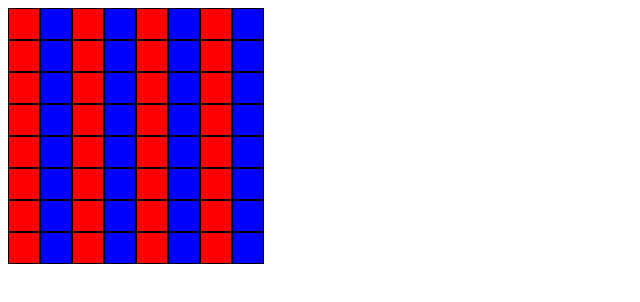
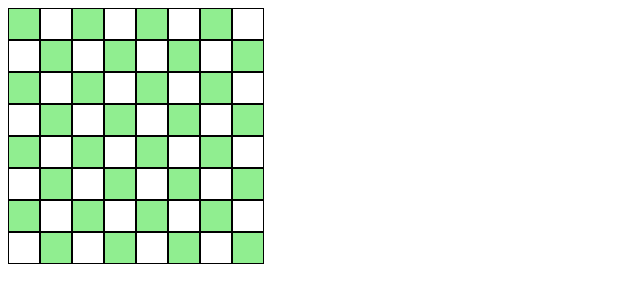
Before and after one commit to JoeByrne22/chessJS, a plain HTML site: page index.html in a window 1280 px wide. Shown: the whole page, without its empty margins (0-640 px from the left). Drawn offline with Linux system fonts and the light colour scheme.

Commit message:
board orginatisation

```diff
--- a/index.html
+++ b/index.html
@@ -11,77 +11,77 @@
     <body>
 
         <div class="board">
-            <div></div>
-            <div></div>
-            <div></div>
-            <div></div>
-            <div></div>
-            <div></div>
-            <div></div>
-            <div></div>
+            <div id="A8" class="light"></div>
+            <div id="B8" class="dark"></div>
+            <div id="C8" class="light"></div>
+            <div id="D8" class="dark"></div>
+            <div id="E8" class="light"></div>
+            <div id="F8" class="dark"></div>
+            <div id="G8" class="light"></div>
+            <div id="H8" class="dark"></div>
 
-            <div></div>
-            <div></div>
-            <div></div>
-            <div></div>
-            <div></div>
-            <div></div>
-            <div></div>
-            <div></div>
+            <div id="A7" class="dark"></div>
+            <div id="B7" class="light"></div>
+            <div id="C7" class="dark"></div>
+            <div id="D7" class="light"></div>
+            <div id="E7" class="dark"></div>
+            <div id="F7" class="light"></div>
+            <div id="G7" class="dark"></div>
+            <div id="H7" class="light"></div>
 
-            <div></div>
-            <div></div>
-            <div></div>
-            <div></div>
-            <div></div>
-            <div></div>
-            <div></div>
-            <div></div>
+            <div id="A6" class="light"></div>
+            <div id="B6" class="dark"></div>
+            <div id="C6" class="light"></div>
+            <div id="D6" class="dark"></div>
+            <div id="E6" class="light"></div>
+            <div id="F6" class="dark"></div>
+            <div id="G6" class="light"></div>
+            <div id="H6" class="dark"></div>
 
-            <div></div>
-            <div></div>
-            <div></div>
-            <div></div>
-            <div></div>
-            <div></div>
-            <div></div>
-            <div></div>
+            <div id="A5" class="dark"></div>
+            <div id="B5" class="light"></div>
+            <div id="C5" class="dark"></div>
+            <div id="D5" class="light"></div>
+            <div id="E5" class="dark"></div>
+            <div id="F5" class="light"></div>
+            <div id="G5" class="dark"></div>
+            <div id="H5" class="light"></div>
 
-            <div></div>
-            <div></div>
-            <div></div>
-            <div></div>
-            <div></div>
-            <div></div>
-            <div></div>
-            <div></div>
+            <div id="A4" class="light"></div>
+            <div id="B4" class="dark"></div>
+            <div id="C4" class="light"></div>
+            <div id="D4" class="dark"></div>
+            <div id="E4" class="light"></div>
+            <div id="F4" class="dark"></div>
+            <div id="G4" class="light"></div>
+            <div id="H4" class="dark"></div>
 
-            <div></div>
-            <div></div>
-            <div></div>
-            <div></div>
-            <div></div>
-            <div></div>
-            <div></div>
-            <div></div>
+            <div id="A3" class="dark"></div>
+            <div id="B3" class="light"></div>
+            <div id="C3" class="dark"></div>
+            <div id="D3" class="light"></div>
+            <div id="E3" class="dark"></div>
+            <div id="F3" class="light"></div>
+            <div id="G3" class="dark"></div>
+            <div id="H3" class="light"></div>
 
-            <div></div>
-            <div></div>
-            <div></div>
-            <div></div>
-            <div></div>
-            <div></div>
-            <div></div>
-            <div></div>
+            <div id="A2" class="light"></div>
+            <div id="B2" class="dark"></div>
+            <div id="C2" class="light"></div>
+            <div id="D2" class="dark"></div>
+            <div id="E2" class="light"></div>
+            <div id="F2" class="dark"></div>
+            <div id="G2" class="light"></div>
+            <div id="H2" class="dark"></div>
 
-            <div></div>
-            <div></div>
-            <div></div>
-            <div></div>
-            <div></div>
-            <div></div>
-            <div></div>
-            <div></div>
+            <div id="A1" class="dark"></div>
+            <div id="B1" class="light"></div>
+            <div id="C1" class="dark"></div>
+            <div id="D1" class="light"></div>
+            <div id="E1" class="dark"></div>
+            <div id="F1" class="light"></div>
+            <div id="G1" class="dark"></div>
+            <div id="H1" class="light"></div>
         </div>
 
         <script src="./script.js" async defer></script>
--- a/style.css
+++ b/style.css
@@ -1,5 +1,5 @@
 .board {
-    width: 270px;
+    width: 256px;
     display: flex;
     flex-wrap: wrap;
 }
@@ -10,10 +10,6 @@
     height: 30px;
 }
 
-.board div:nth-child(odd) {
-    background: red;
-  }
-
-  .board div:nth-child(even) {
-    background: blue;
-  }
+.light {
+    background-color: lightgreen;
+}
```
